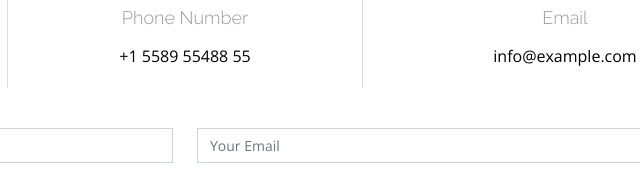
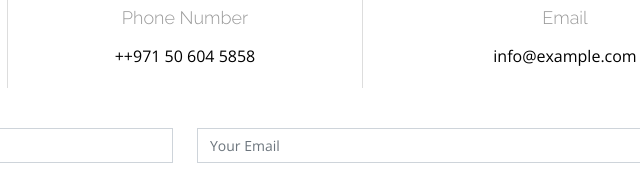
Before and after one commit to ashique786/King-Karak, a plain HTML site: page index.html in a window 1280 px wide. Shown: the part 1043-1219 px from the top of the page, 455-1095 px from the left. Drawn offline with nearby package versions, Linux system fonts and the light colour scheme.

Commit message:
Update index.html

```diff
--- a/index.html
+++ b/index.html
@@ -101,7 +101,7 @@
             <div class="contact-phone">
               <i class="bi bi-phone"></i>
               <h3>Phone Number</h3>
-              <p><a href="tel:+155895548855">+1 5589 55488 55</a></p>
+              <p><a href="tel:+971506045858">++971 50 604 5858</a></p>
             </div>
           </div>
 
```
